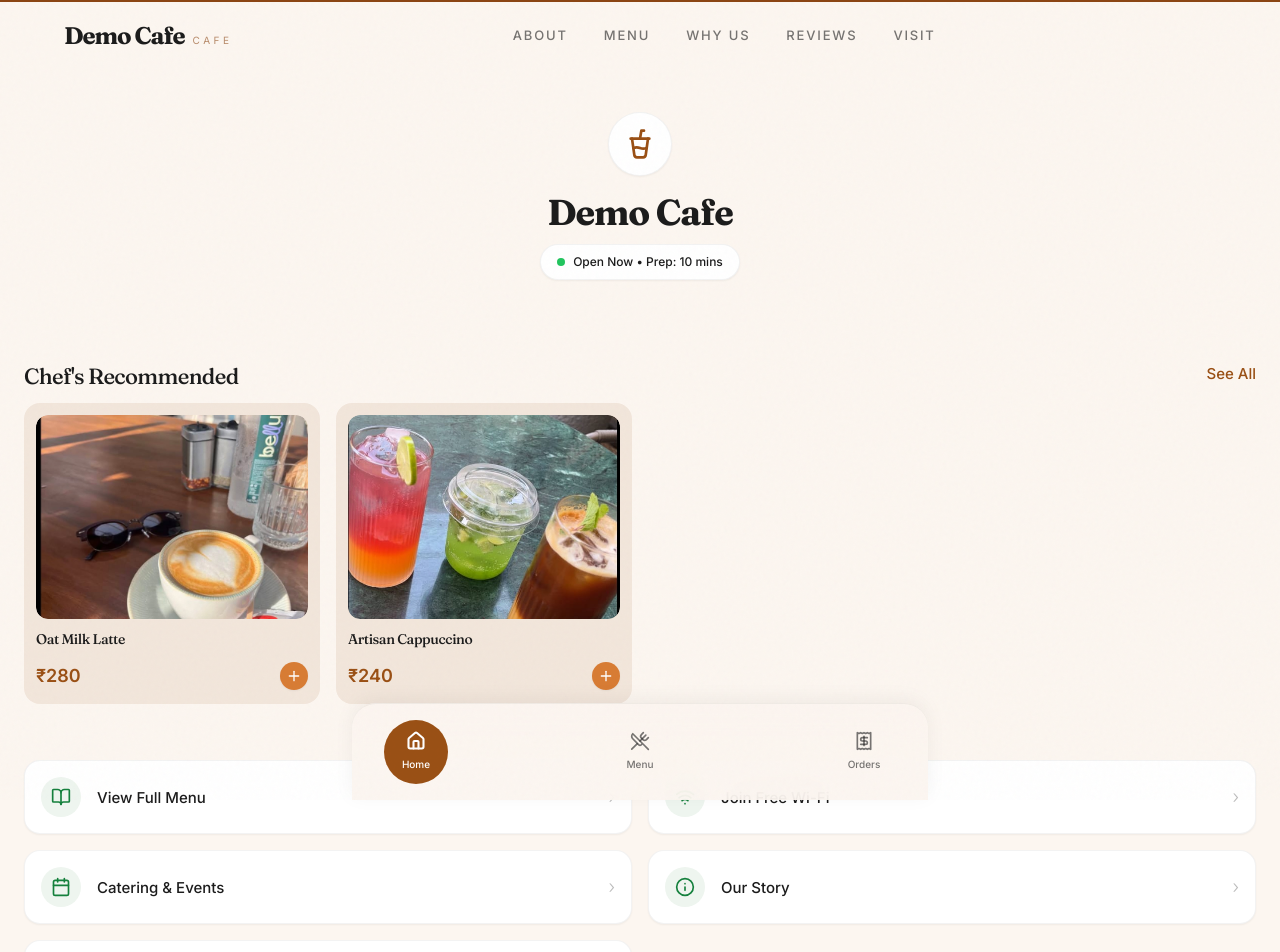
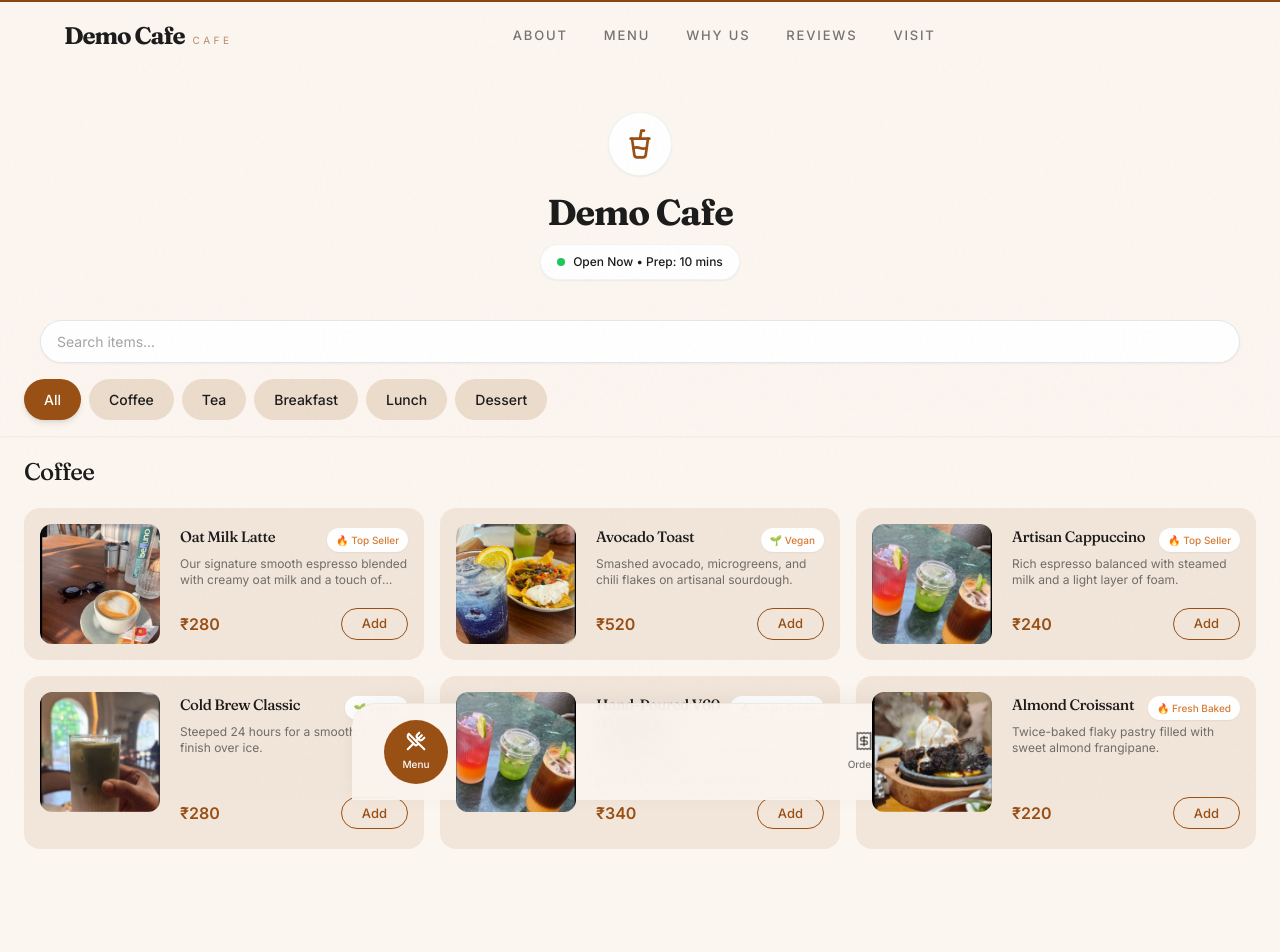
Before and after one commit to KenilPatel-30/DemoWebsite, a Next.js app: page /order in a window 1280 px wide. Shown: the top 952 px of the page. Built offline with nearby package versions, Linux system fonts and the light colour scheme.

Commit message:
Merge order home and menu, simplify bottom nav, slow down review marquee

```diff
--- a/app/order/page.tsx
+++ b/app/order/page.tsx
@@ -1,7 +1,6 @@
 "use client";
 
 import { useOrder } from "@/context/OrderContext";
-import OrderHome from "@/components/order/OrderHome";
 import OrderMenu from "@/components/order/OrderMenu";
 import Cart from "@/components/order/Cart";
 import OrderHistory from "@/components/order/OrderHistory";
@@ -18,7 +17,6 @@ export default function OrderPage() {
 
   return (
     <main className="relative min-h-screen pb-24">
-      {currentView === "home" && <OrderHome />}
       {currentView === "menu" && <OrderMenu />}
       {currentView === "cart" && <Cart />}
       {currentView === "orders" && <OrderHistory />}
@@ -29,7 +27,7 @@ export default function OrderPage() {
 
       {/* Persistent Components over certain views */}
       <AnimatePresence>
-        {(currentView === "home" || currentView === "menu") && <FloatingCartButton />}
+        {currentView === "menu" && <FloatingCartButton />}
         {activeItem && <ItemDetailsModal />}
       </AnimatePresence>
     </main>
--- a/components/order/BottomNav.tsx
+++ b/components/order/BottomNav.tsx
@@ -10,7 +10,6 @@ export default function BottomNav() {
   // Make nav persistent across all screens.
 
   const navItems = [
-    { id: "home", label: "Home", icon: Home },
     { id: "menu", label: "Menu", icon: UtensilsCrossed },
     { id: "orders", label: "Orders", icon: Receipt },
   ] as const;
@@ -25,7 +24,7 @@ export default function BottomNav() {
             <button
               key={item.id}
               onClick={() => {
-                if (item.id === "home" || item.id === "menu" || item.id === "orders") {
+                if (item.id === "menu" || item.id === "orders") {
                   setCurrentView(item.id as any);
                 }
               }}
--- a/components/order/OrderHome.tsx
+++ /dev/null
@@ -1,96 +0,0 @@
-"use client";
-
-import Image from "next/image";
-import Link from "next/link";
-import { useOrder } from "@/context/OrderContext";
-import { ORDER_MENU } from "@/lib/orderData";
-import { IMG } from "@/lib/site";
-import { BookOpen, Wifi, Calendar, Info, Plus, CupSoda, ArrowLeft, Globe } from "lucide-react";
-import { useRouter } from "next/navigation";
-
-const basePath = process.env.NODE_ENV === "production" ? "/DemoWebsite" : "";
-
-export default function OrderHome() {
-  const { setCurrentView, setActiveItem } = useOrder();
-  const router = useRouter();
-
-  const recommendedItems = ORDER_MENU.filter(m => m.tags?.includes("Top Seller"));
-
-  return (
-    <div className="flex flex-col w-full min-h-screen bg-[#FCF6F0] pb-32">
-      {/* Header Banner */}
-      <div className="flex flex-col items-center justify-center pt-28 pb-4 w-full">
-        <div className="w-16 h-16 bg-white rounded-full flex items-center justify-center shadow-sm border border-ink/5 mb-4">
-          <CupSoda className="w-8 h-8 text-[#9A5015]" strokeWidth={2} />
-        </div>
-        <a href={`${basePath}/`} className="transition-transform hover:scale-105 active:scale-95">
-          <h1 className="text-3xl md:text-4xl font-display font-bold text-ink mb-3 text-center">Demo Cafe</h1>
-        </a>
-        <div className="bg-white border border-ink/5 px-4 py-1.5 rounded-full flex items-center gap-2 text-[12px] font-medium text-ink shadow-sm">
-          <div className="w-2 h-2 rounded-full bg-green-500" />
-          <span>Open Now • Prep: 10 mins</span>
-        </div>
-      </div>
-
-      <div className="mt-16 px-6 max-w-7xl mx-auto w-full">
-        <div className="flex justify-between items-end mb-4">
-          <h2 className="text-[18px] md:text-[22px] font-medium text-ink">Chef's Recommended</h2>
-          <button onClick={() => setCurrentView("menu")} className="text-[13px] md:text-[15px] text-[#9A5015] font-medium">See All</button>
-        </div>
-
-        {/* Horizontal Scroll Menu / Grid on Desktop */}
-        <div className="flex gap-4 overflow-x-auto pb-4 snap-x no-scrollbar md:grid md:grid-cols-3 lg:grid-cols-4 md:overflow-visible md:snap-none -mx-6 px-6 md:mx-0 md:px-0">
-          {recommendedItems.map(item => (
-            <div
-              key={item.id}
-              className="min-w-[160px] md:min-w-0 bg-[#f2e6db] rounded-2xl p-3 snap-start md:snap-none cursor-pointer hover:bg-[#ebdccc] transition group"
-              onClick={() => setActiveItem(item)}
-            >
-              <div className="relative w-full pt-[75%] rounded-xl overflow-hidden mb-3 transform-gpu" style={{ WebkitMaskImage: '-webkit-radial-gradient(white, black)' }}>
-                <Image src={item.image} alt={item.name} fill className="object-cover" />
-              </div>
-              <h3 className="font-medium text-[14px] leading-tight mb-3 text-ink line-clamp-2">{item.name}</h3>
-              <div className="flex items-center justify-between">
-                <span className="font-bold text-[#9A5015]">₹{item.price}</span>
-                <button
-                  className="w-7 h-7 rounded-full bg-[#d87c34] text-white flex items-center justify-center shadow-sm"
-                  onClick={(e) => {
-                    e.stopPropagation();
-                    setActiveItem(item);
-                  }}
-                >
-                  <Plus className="w-4 h-4" />
-                </button>
-              </div>
-            </div>
-          ))}
-        </div>
-      </div>
-
-      {/* Menu Links */}
-      <div className="mt-10 px-6 max-w-7xl mx-auto w-full space-y-3 md:space-y-0 md:grid md:grid-cols-2 md:gap-4 mb-20">
-        {[
-          { label: "View Full Menu", icon: BookOpen, action: () => setCurrentView("menu") },
-          { label: "Join Free Wi-Fi", icon: Wifi, action: () => alert("Network: DemoCafe_Guest\nPassword: democafe2026") },
-          { label: "Catering & Events", icon: Calendar, action: () => router.push("/reserve") },
-          { label: "Our Story", icon: Info, action: () => window.location.href = `${basePath}/#about` },
-          { label: "Visit Main Website", icon: Globe, action: () => window.location.href = `${basePath}/` }
-        ].map((link, idx) => (
-          <button
-            key={idx}
-            onClick={link.action}
-            className="w-full bg-white rounded-2xl p-4 flex items-center justify-between border border-ink/5 shadow-sm hover:border-[#d87c34]/30 transition"
-          >
-            <div className="flex items-center gap-4">
-              <div className="w-10 h-10 rounded-full bg-[#eef5ef] flex items-center justify-center text-green-700">
-                <link.icon className="w-5 h-5" />
-              </div>
-              <span className="font-medium text-[15px]">{link.label}</span>
-            </div>
-            <span className="text-ink/30 font-light">›</span>
-          </button>
-        ))}
-      </div>
-    </div>
-  );
-}
--- a/components/order/OrderMenu.tsx
+++ b/components/order/OrderMenu.tsx
@@ -4,7 +4,9 @@ import { useState } from "react";
 import Image from "next/image";
 import { useOrder } from "@/context/OrderContext";
 import { ORDER_CATEGORIES, ORDER_MENU } from "@/lib/orderData";
-import { ArrowLeft, Search, Plus, Minus } from "lucide-react";
+import { Search, Plus, Minus, CupSoda } from "lucide-react";
+
+const basePath = process.env.NODE_ENV === "production" ? "/DemoWebsite" : "";
 
 export default function OrderMenu() {
   const { setCurrentView, setActiveItem, cart, updateQuantity, addToCart } = useOrder();
@@ -19,12 +21,23 @@ export default function OrderMenu() {
 
   return (
     <div className="flex flex-col w-full pb-32 bg-[#FCF6F0] min-h-screen">
+      {/* Header Banner */}
+      <div className="flex flex-col items-center justify-center pt-28 pb-4 w-full">
+        <div className="w-16 h-16 bg-white rounded-full flex items-center justify-center shadow-sm border border-ink/5 mb-4">
+          <CupSoda className="w-8 h-8 text-[#9A5015]" strokeWidth={2} />
+        </div>
+        <a href={`${basePath}/`} className="transition-transform hover:scale-105 active:scale-95">
+          <h1 className="text-3xl md:text-4xl font-display font-bold text-ink mb-3 text-center">Demo Cafe</h1>
+        </a>
+        <div className="bg-white border border-ink/5 px-4 py-1.5 rounded-full flex items-center gap-2 text-[12px] font-medium text-ink shadow-sm">
+          <div className="w-2 h-2 rounded-full bg-green-500" />
+          <span>Open Now • Prep: 10 mins</span>
+        </div>
+      </div>
+
       {/* Header */}
-      <div className="sticky top-0 z-20 bg-[#FCF6F0]/90 backdrop-blur-md pt-safe shadow-sm">
+      <div className="sticky top-0 z-20 bg-[#FCF6F0]/90 backdrop-blur-md pt-2 shadow-sm">
         <div className="flex items-center justify-between px-6 py-4 max-w-7xl mx-auto w-full">
-          <button onClick={() => setCurrentView("home")} className="p-2 -ml-2 text-[#9A5015]">
-            <ArrowLeft className="w-5 h-5" />
-          </button>
           <input
             type="text"
             placeholder="Search items..."
--- a/components/sections/Testimonials.tsx
+++ b/components/sections/Testimonials.tsx
@@ -173,9 +173,9 @@ export default function Testimonials() {
       </div>
 
       <div className="relative -mx-4 flex flex-col gap-4 overflow-hidden sm:mx-0 sm:gap-6" style={{ maskImage: 'linear-gradient(to right, transparent, black 10%, black 90%, transparent)' }}>
-        <MarqueeRow items={ROW_1} direction="left" speed={90} onHoverStart={setHovered} onHoverEnd={() => setHovered(null)} />
-        <MarqueeRow items={ROW_2} direction="right" speed={100} onHoverStart={setHovered} onHoverEnd={() => setHovered(null)} />
-        <MarqueeRow items={ROW_3} direction="left" speed={80} onHoverStart={setHovered} onHoverEnd={() => setHovered(null)} />
+        <MarqueeRow items={ROW_1} direction="left" speed={180} onHoverStart={setHovered} onHoverEnd={() => setHovered(null)} />
+        <MarqueeRow items={ROW_2} direction="right" speed={200} onHoverStart={setHovered} onHoverEnd={() => setHovered(null)} />
+        <MarqueeRow items={ROW_3} direction="left" speed={160} onHoverStart={setHovered} onHoverEnd={() => setHovered(null)} />
       </div>
 
       <AnimatePresence>
--- a/context/OrderContext.tsx
+++ b/context/OrderContext.tsx
@@ -39,7 +39,7 @@ const OrderContext = createContext<OrderContextType | undefined>(undefined);
 
 export function OrderProvider({ children }: { children: ReactNode }) {
   const [cart, setCart] = useState<CartItem[]>([]);
-  const [currentView, setCurrentView] = useState<OrderContextType["currentView"]>("home");
+  const [currentView, setCurrentView] = useState<OrderContextType["currentView"]>("menu");
   const [activeItem, setActiveItem] = useState<OrderItem | null>(null);
   const [bookingDetails, setBookingDetails] = useState<any>({});
 
```
